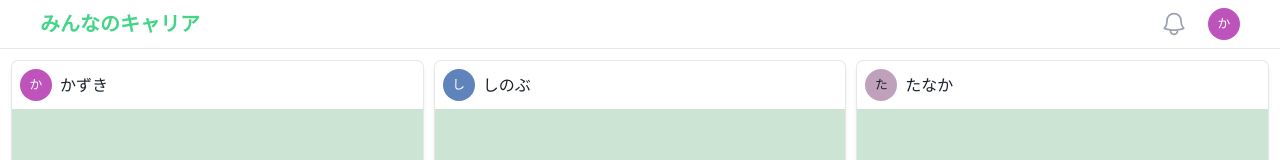
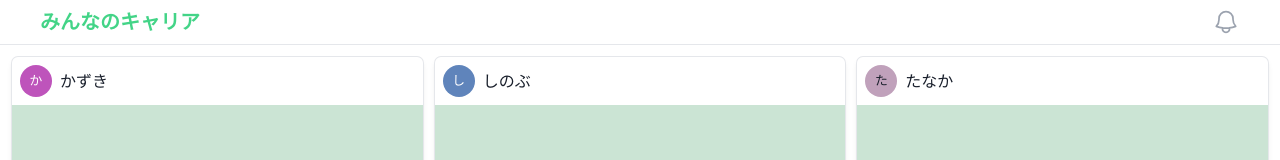
Before and after one commit to cocoide/unicareer, a Next.js app in the folder frontend/: page / in a window 1280 px wide. Shown: the top 160 px of the page. Built offline with nearby package versions, Linux system fonts and the light colour scheme.

Commit message:
update home page design

```diff
--- a/frontend/components/Layouts/Header/Header.tsx
+++ b/frontend/components/Layouts/Header/Header.tsx
@@ -13,7 +13,7 @@ const Header = () => {
             <div className="flex items-center justify-center space-x-5">
                 {/* Avatar Button*/}
                 <NotificationModal />
-                <Avatar name="かずき" size="sm" className='hidden md:flex' />
+                {/* <Avatar name="かずき" size="sm" className='hidden md:inline-block' /> */}
             </div>
         </div>
     )
```
